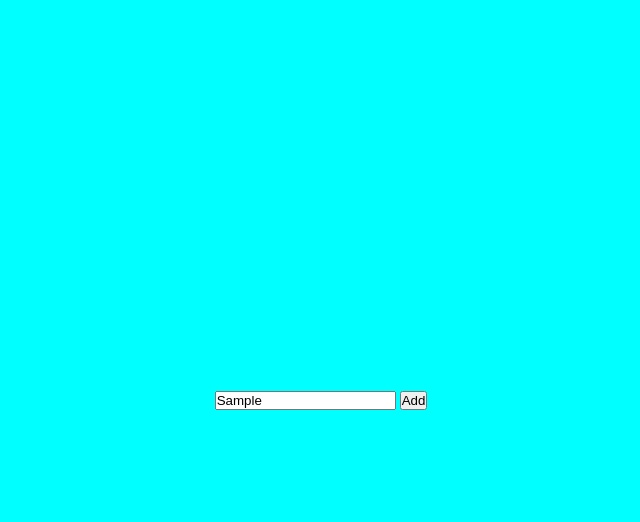
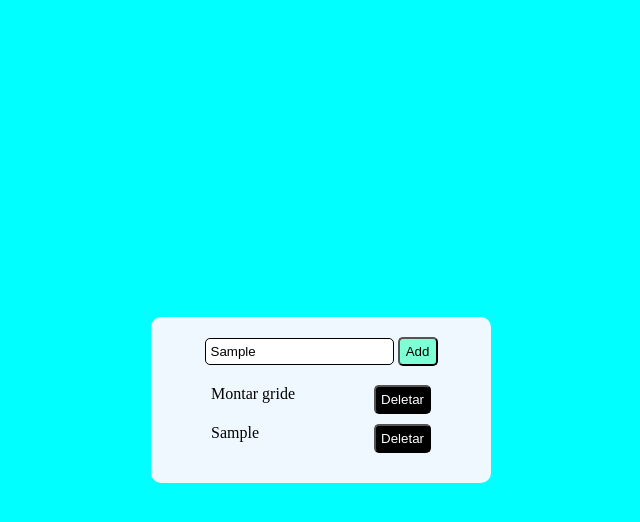
Before and after one commit to silasviniciuss/to-DoList, a plain HTML site: page index.html in a window 1280 px wide. Both pictures are taken after typing "Sample" into the empty fields and a click on the button "Add". Shown: the whole page, without its empty margins (319-959 px from the left). Drawn offline with Linux system fonts and the light colour scheme.

Commit message:
projeto finalizado

```diff
--- a/assets/css/style.css
+++ b/assets/css/style.css
@@ -10,3 +10,55 @@ body{
     height: 100vh;
     background-color: aqua;
 }
+
+#container{
+    display: flex;
+    justify-content: center;
+    align-items: center;
+    flex-direction: column;
+    background-color: aliceblue;
+    padding: 20px;
+    width: 300px;
+    border-radius: 10px;
+}
+
+input{
+    padding: 5px;
+    border-radius: 5px;
+    border: 1px solid;
+    margin-bottom: 10px;
+}
+
+/*Tira o foco do input*/
+input:focus{
+    outline: none;
+    border-color: aqua;
+}
+
+button{
+    padding: 5px;
+    width: 40px;
+    background-color: aquamarine;
+    color: black;
+    border-radius: 5px;
+}
+
+button:hover{
+    background-color: aliceblue;
+    color: black;
+    cursor: pointer;
+}
+
+#delete{
+    width: auto;
+    background-color: black;
+    color: white;
+    border-radius: 5px;
+}
+
+#tarefa{
+    display: flex;
+    justify-content: space-between;
+    width: 220px;
+    margin: 10px;
+}
--- a/assets/js/script.js
+++ b/assets/js/script.js
@@ -0,0 +1,27 @@
+document.getElementById("button_add").onclick = function(){
+
+    //variavel para armazenar o valor do input
+    var text_input = document.getElementById("text").value;
+
+    //variarel que vai criar uma nova div
+    var new_task = '<div id="tarefa"><span>'+text_input+'</span><button id="delete">Deletar</button></div>';
+
+    //Condição para alertar caso não tenha nada digitado no input
+    if(text_input.length == 0){
+        alert("Você precisa digitar um texto");
+    } else{
+        document.getElementById('novastarefas').innerHTML += new_task;
+    }
+
+    //Variavel que vai numerar cada div nova criada apartir do id
+    var numeroDeTarefas = document.querySelectorAll('#delete');
+
+    //For para deletar a div correspondente criada
+    for (let index = 0; index < numeroDeTarefas.length; index++) {
+        numeroDeTarefas[index].onclick = function(){
+            this.parentNode.remove();
+        };
+
+    }
+
+}
--- a/index.html
+++ b/index.html
@@ -11,11 +11,15 @@
 
     <div id="container">
         <div id="add_tarefa">
-            <input type="text" placeholder="Digite sua tarefa">
+            <input type="text" placeholder="Digite sua tarefa"
+            id="text">
             <button id="button_add">Add</button>
         </div>
         <div id="novastarefas">
-
+            <div id="tarefa">
+                <span>Montar gride</span>
+                <button id="delete">Deletar</button>
+            </div>
         </div>
     </div>
 
```
